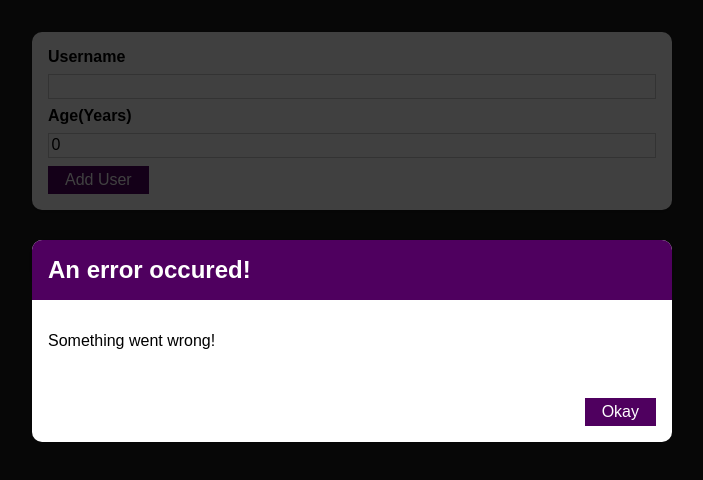
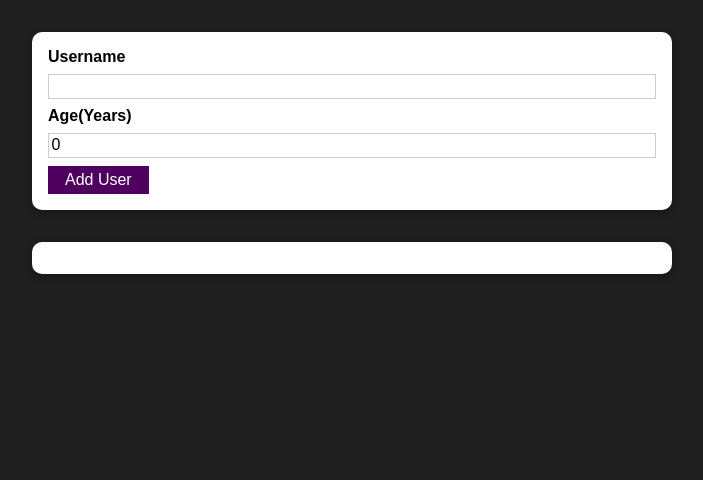
Before and after one commit to SamuelDourado/react-course-2023, a React (Create React App) app in the folder add-user/: page / in a window 1280 px wide. Shown: the top 480 px of the page, without its empty margins (288-991 px from the left). Built offline with nearby package versions, Linux system fonts and the light colour scheme.

Commit message:
Adiciona lógica para exibir e oucutar modal de error

```diff
--- a/add-user/src/components/UI/ErrorModal.js
+++ b/add-user/src/components/UI/ErrorModal.js
@@ -5,7 +5,7 @@
 function ErrorModal(props) {
   return (
     <div>
-      <div className={style.backdrop}></div>
+      <div className={style.backdrop} onClick={props.onConfirm}></div>
       <Card className={style.modal}>
         <header className={style.header}>
           <h2>{props.title}</h2>
@@ -14,7 +14,7 @@
           <p>{props.message}</p>
         </div>
         <footer className={style.actions}>
-          <Button>Okay</Button>
+          <Button onClick={props.onConfirm}>Okay</Button>
         </footer>
       </Card>
     </div>
--- a/add-user/src/components/User/AddUser.js
+++ b/add-user/src/components/User/AddUser.js
@@ -9,19 +9,33 @@
   age: "0",
 };
 
+const INITIAL_ERROR_INVALID_INPUT = {
+  title: 'Invalid input',
+  message: 'Please enter a valid name or age (non-empty values)'
+};
+
+const INITIAL_ERROR_INVALID_AGE = {
+  title: 'Invalid age',
+  message: 'Please enter a valid age (>0)'
+};
+
 function AddUser(props) {
   const [userInput, setUserInput] = useState(INITIAL_USER);
+  const [error, setError] = useState();
 
   const validateUser = (user) => {
     if (user.username.trim().lenhth === 0) {
+      setError(INITIAL_ERROR_INVALID_INPUT);
       return false;
     }
 
     if (user.age.trim().lenhth === 0) {
+      setError(INITIAL_ERROR_INVALID_INPUT);
       return false;
     }
 
     if (+user.age < 1) {
+      setError(INITIAL_ERROR_INVALID_AGE);
       return false;
     }
     return true;
@@ -47,9 +61,13 @@
     });
   };
 
+  const errorHandler = () => {
+    setError(null);
+  };
+
   return (
     <div>
-      <ErrorModal title="An error occured!" message="Something went wrong!" />
+      { error && <ErrorModal title={error.title} message={error.message}  onConfirm={errorHandler}/>}
       <Card className={style.input}>
         <form onSubmit={addUserHandler}>
           <label htmlFor="username">Username</label>
```
